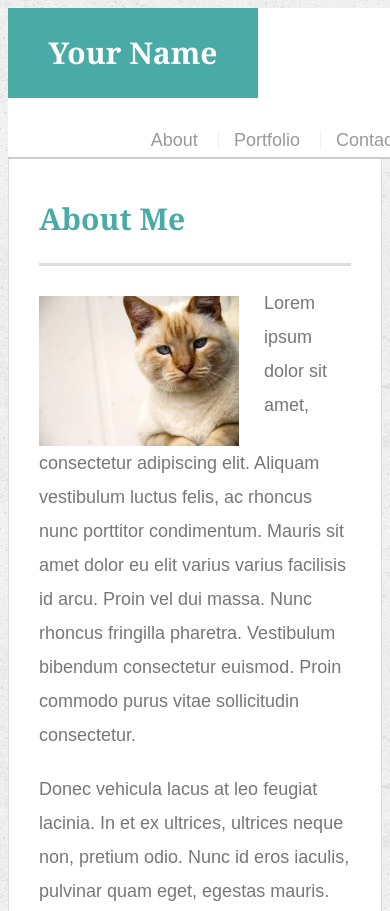
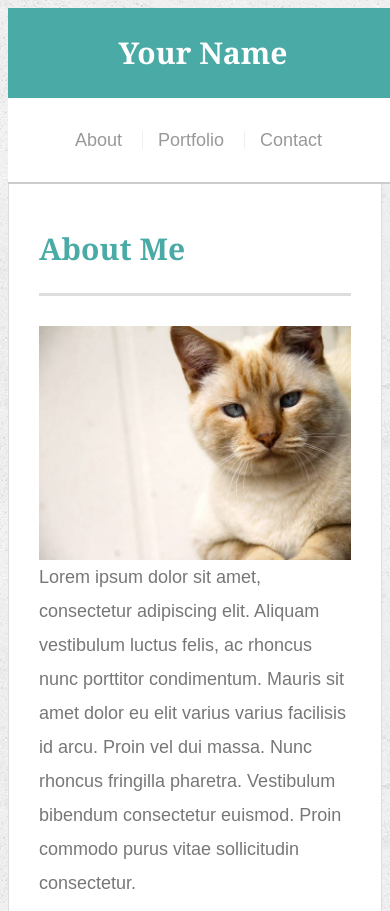
Before and after one commit to ivergil/Responsive-Portfolio, a plain HTML site: page index.html in a window 390 px wide. Shown: the top 911 px of the page. Drawn offline with Linux system fonts and the light colour scheme.

Commit message:
Done Media

```diff
--- a/assets/css/style.css
+++ b/assets/css/style.css
@@ -215,3 +215,40 @@ input[type=submit] {
   background: #4aaaa5;
   border: 0 none;
 }
+
+/* Media Queries */
+@media screen and (max-width: 980px) {
+  .main-section {
+    width: 70%;
+  }
+}
+
+@media screen and (max-width: 768px) {
+  .main-section {
+    width: 100%;
+    height: 50%;
+  }
+  nav {
+    margin-right: 5%;
+  }
+}
+@media screen and (max-width: 640px) {
+  .auth-image {
+    width: 100%;
+  }
+  #logo {
+    width: 100%;
+  }
+  nav {
+    width: 100%;
+    text-align: center;
+    padding-bottom: 25px;
+  }
+  .main-section {
+    width: 100%;
+    margin-top: 30px;
+  }
+  .work {
+    width: 100%;
+  }
+}
--- a/index.html
+++ b/index.html
@@ -3,6 +3,7 @@
 
 <head>
   <meta charset="UTF-8">
+  <meta name="viewport" content="width=device-width, initial-scale=1.0">
   <title>About | Your Name</title>
   <link rel="stylesheet" type="text/css" href="assets/css/style.css">
 </head>
```
Also changed, not shown: prueba.html (added, +13 -0 lines).
